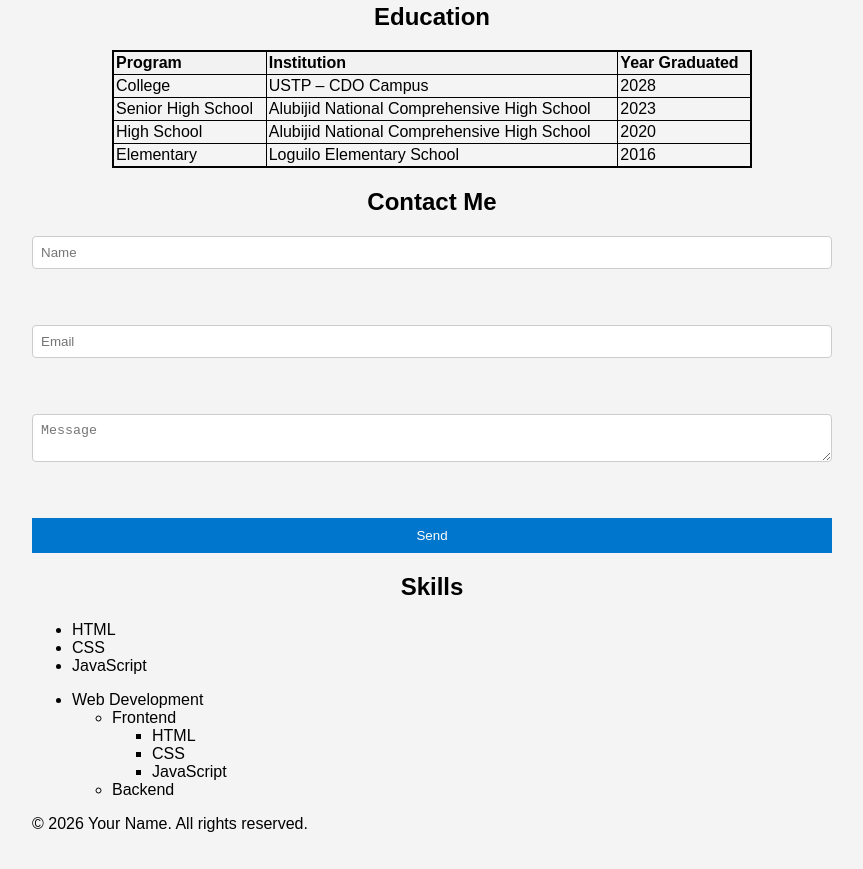
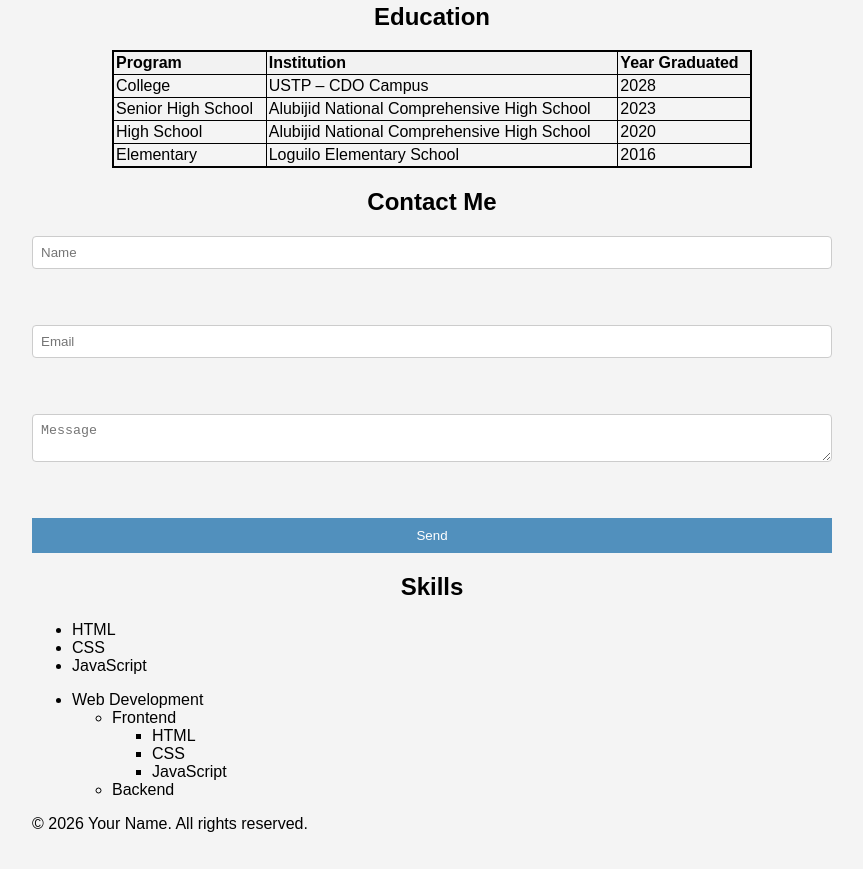
Before and after one commit to Rishalenn/module2-html, a plain HTML site: page index.html in a window 1280 px wide. Shown: the part 1374-2243 px from the top of the page, without its empty margins (208-1071 px from the left). Drawn offline with Linux system fonts and the light colour scheme.

Commit message:
WSAT-M3: CSS styling added

```diff
--- a/css/styles.css
+++ b/css/styles.css
@@ -76,7 +76,7 @@ input, textarea {
 
 button {
     padding: 10px;
-    background-color: #0077cc;
+    background-color: #5190bd;
     color: white;
     border: none;
     cursor: pointer;
```
